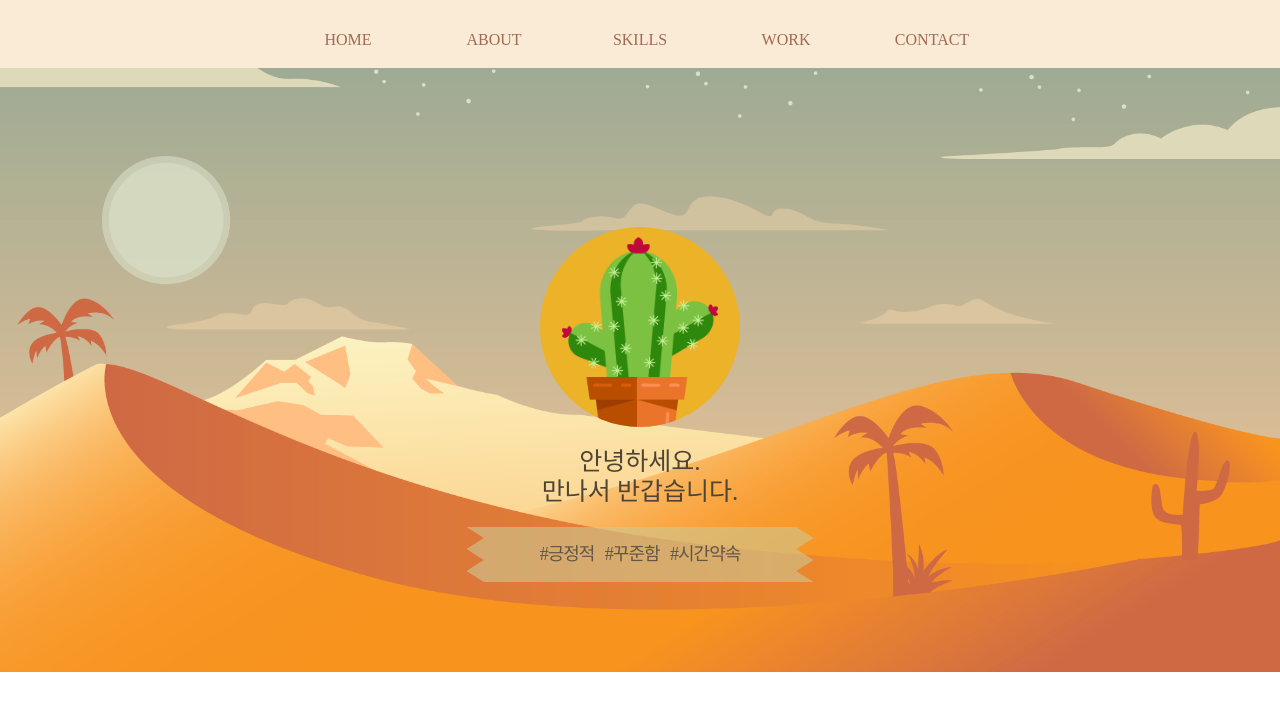
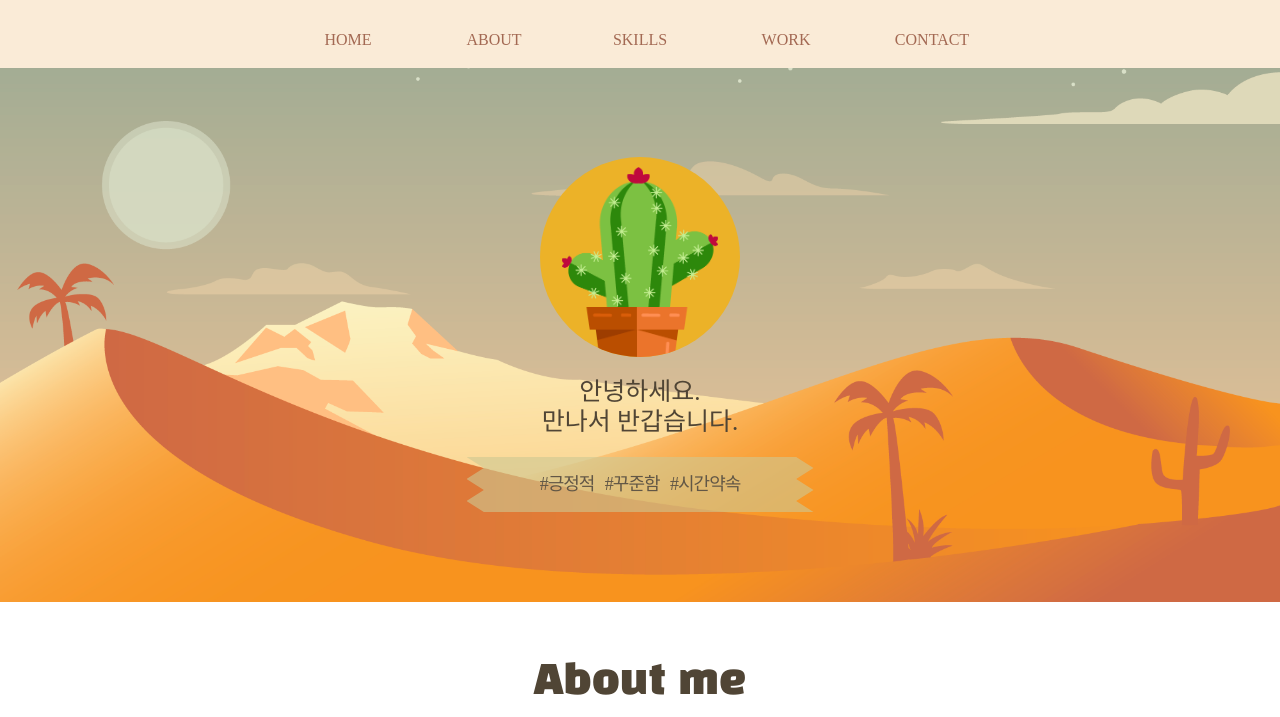
Before and after one commit to acet09/Main-Portfolio, a plain HTML site: page index.html in a window 1280 px wide. Shown: the part 83-800 px from the top of the page. Drawn offline with Linux system fonts and the light colour scheme; a web font is replaced by a local one.

Commit message:
23.01.25
*변경점
768 section padding값 수정

```diff
--- a/css/style.css
+++ b/css/style.css
@@ -227,7 +227,7 @@
 
 /* section */
 .section__cover {
-  padding: 80px 70px;
+  padding: 60px 55px;
   text-align: center;
 }
 
@@ -250,7 +250,7 @@
 
 /* home */
 #home {
-  padding: 310px 0 70px;
+  padding: 240px 0 70px;
   background: url("../images/section/home/sandland.png") no-repeat center/cover;
   cursor: default;
 }
```
